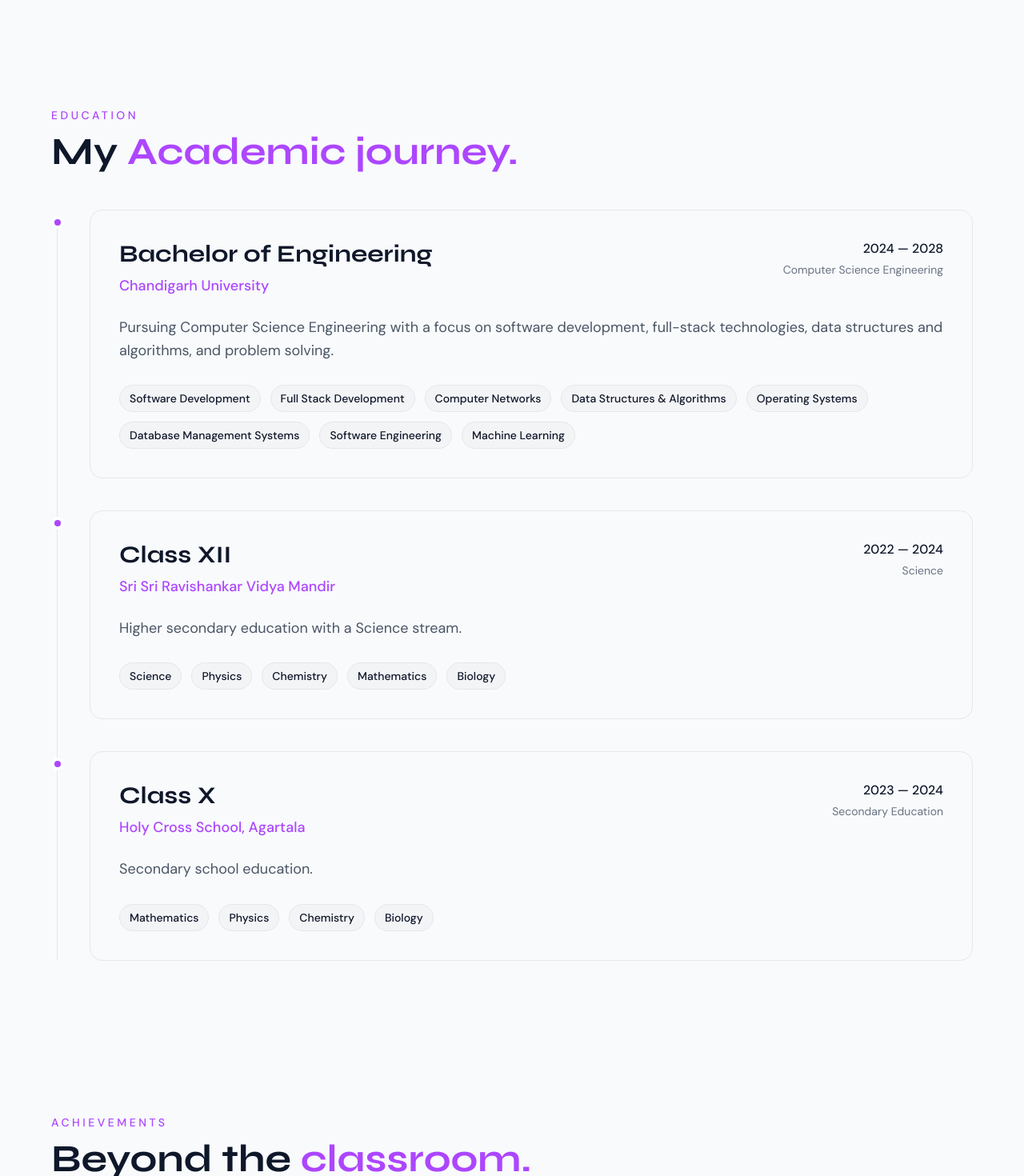
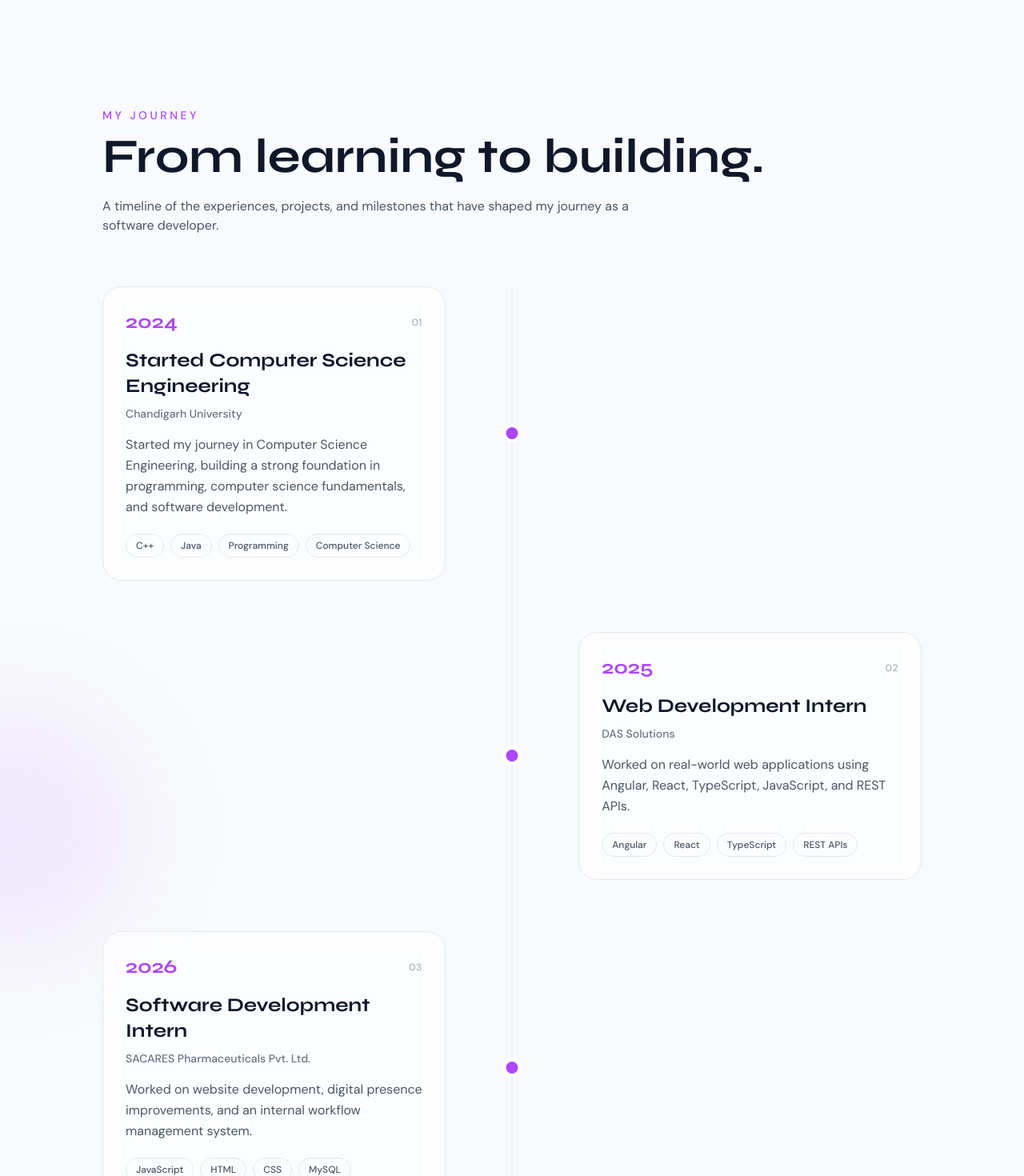
Before and after one commit to Sumatrapal/Portfolio, a React (Vite) app: page / in a window 1280 px wide. Shown: the part 8160-9630 px from the top of the page at 80% size. Built offline with nearby package versions, Linux system fonts and the light colour scheme.

Commit message:
Feature added

```diff
--- a/src/components/Education.jsx
+++ b/src/components/Education.jsx
@@ -1,41 +1,45 @@
-const education = [
+import { motion } from "framer-motion";
+
+const journey = [
   {
-    degree: "Bachelor of Engineering",
-    institution: "Chandigarh University",
-    duration: "2024 — 2028",
-    subtitle: "Computer Science Engineering",
+    year: "2024",
+    title: "Started Computer Science Engineering",
+    place: "Chandigarh University",
     description:
-      "Pursuing Computer Science Engineering with a focus on software development, full-stack technologies, data structures and algorithms, and problem solving.",
-    tags: [
-      "Software Development",
-      "Full Stack Development",
-      "Computer Networks",
-      "Data Structures & Algorithms",
-      "Operating Systems",
-      "Database Management Systems",
-      "Software Engineering",
-      "Machine Learning",
-    ],
+      "Started my journey in Computer Science Engineering, building a strong foundation in programming, computer science fundamentals, and software development.",
+    tags: ["C++", "Java", "Programming", "Computer Science"],
   },
-
   {
-    degree: "Class XII",
-    institution: "Sri Sri Ravishankar Vidya Mandir",
-    duration: "2022 — 2024",
-    subtitle: "Science",
+    year: "2025",
+    title: "Web Development Intern",
+    place: "DAS Solutions",
     description:
-      "Higher secondary education with a Science stream.",
-    tags: ["Science", "Physics", "Chemistry", "Mathematics", "Biology"],
+      "Worked on real-world web applications using Angular, React, TypeScript, JavaScript, and REST APIs.",
+    tags: ["Angular", "React", "TypeScript", "REST APIs"],
   },
-
   {
-    degree: "Class X",
-    institution: "Holy Cross School, Agartala",
-    duration: "2023 — 2024",
-    subtitle: "Secondary Education",
+    year: "2026",
+    title: "Software Development Intern",
+    place: "SACARES Pharmaceuticals Pvt. Ltd.",
     description:
-      "Secondary school education.",
-    tags: ["Mathematics", "Physics", "Chemistry", "Biology"],
+      "Worked on website development, digital presence improvements, and an internal workflow management system.",
+    tags: ["JavaScript", "HTML", "CSS", "MySQL"],
+  },
+  {
+    year: "2026",
+    title: "Hackathons & Technical Projects",
+    place: "Building • Learning • Experimenting",
+    description:
+      "Expanded into full-stack development, AI-based projects, machine learning, hackathons, and problem solving.",
+    tags: ["Full Stack", "AI", "Machine Learning", "DSA"],
+  },
+  {
+    year: "NOW",
+    title: "Becoming a Better Software Engineer",
+    place: "Currently",
+    description:
+      "Focused on strengthening full-stack development, data structures and algorithms, software engineering, and building meaningful products.",
+    tags: ["React", "Node.js", "DSA", "Software Engineering"],
   },
 ];
 
@@ -43,97 +47,165 @@ const Education = () => {
   return (
     <section
       id="education"
-      className="py-24 px-6"
+      className="relative px-6 py-24 overflow-hidden"
     >
-      <div className="max-w-6xl mx-auto">
+      {/* Background Glow */}
+      <motion.div
+        className="absolute top-1/3 -left-32 w-72 h-72 bg-purple-500/10 rounded-full blur-3xl"
+        animate={{
+          y: [0, 40, 0],
+          scale: [1, 1.1, 1],
+        }}
+        transition={{
+          duration: 8,
+          repeat: Infinity,
+          ease: "easeInOut",
+        }}
+      />
 
-        {/* Heading */}
-        <div className="mb-12">
+      <div className="relative max-w-5xl mx-auto">
+
+        {/* Section Heading */}
+        <motion.div
+          initial={{ opacity: 0, y: 30 }}
+          whileInView={{ opacity: 1, y: 0 }}
+          viewport={{ once: true, amount: 0.2 }}
+          transition={{ duration: 0.7 }}
+        >
           <p className="text-sm font-medium tracking-[0.25em] uppercase text-purple-500">
-            Education
+            My Journey
           </p>
 
-          <h2 className="mt-3 font-[Syne] text-4xl md:text-5xl font-bold">
-            My{" "}
-            <span className="text-purple-500">
-              Academic journey.
-            </span>
+          <h2 className="mt-3 font-[Syne] text-4xl md:text-6xl font-bold">
+            From learning to building.
           </h2>
-        </div>
+
+          <p className="mt-5 max-w-2xl text-gray-600 dark:text-gray-400">
+            A timeline of the experiences, projects, and milestones
+            that have shaped my journey as a software developer.
+          </p>
+        </motion.div>
 
         {/* Timeline */}
-        <div className="relative">
+        <div className="relative mt-16">
 
-          {/* Timeline Line */}
-          <div className="absolute left-[7px] top-2 bottom-0 w-px bg-gray-200 dark:bg-gray-800 hidden md:block" />
+          {/* Vertical Line */}
+          <div className="absolute left-[11px] md:left-1/2 top-0 bottom-0 w-px bg-gray-200 dark:bg-gray-800 md:-translate-x-1/2" />
 
-          <div className="space-y-10">
+          <div className="space-y-16">
+            {journey.map((item, index) => (
+              <motion.div
+                key={item.year + item.title}
+                initial={{
+                  opacity: 0,
+                  y: 40,
+                }}
+                whileInView={{
+                  opacity: 1,
+                  y: 0,
+                }}
+                viewport={{
+                  once: true,
+                  amount: 0.2,
+                }}
+                transition={{
+                  duration: 0.7,
+                  delay: index * 0.08,
+                }}
+                className={`relative flex items-start md:items-center ${
+                  index % 2 === 0
+                    ? "md:flex-row"
+                    : "md:flex-row-reverse"
+                }`}
+              >
+                {/* Timeline Dot */}
+                <motion.div
+                  className="absolute left-0 md:left-1/2 w-[23px] h-[23px] rounded-full border-4 border-white dark:border-black bg-purple-500 md:-translate-x-1/2 z-10"
+                  whileHover={{
+                    scale: 1.35,
+                  }}
+                  transition={{
+                    duration: 0.2,
+                  }}
+                />
 
-            {education.map((item, index) => (
-              <div
-                key={index}
-                className="relative md:pl-12"
-              >
+                {/* Content */}
+                <div
+                  className={`ml-12 md:ml-0 w-full md:w-[45%] ${
+                    index % 2 === 0
+                      ? "md:pr-8"
+                      : "md:pl-8"
+                  }`}
+                >
+                  <motion.div
+                    whileHover={{
+                      y: -5,
+                    }}
+                    transition={{
+                      duration: 0.25,
+                    }}
+                    className="group rounded-3xl border border-gray-200 dark:border-gray-800 p-6 md:p-7 bg-white/60 dark:bg-black/40 backdrop-blur-sm hover:border-purple-500/40 hover:shadow-xl transition-all duration-300"
+                  >
+                    {/* Year */}
+                    <div className="flex items-center justify-between gap-4">
+                      <span className="font-[Syne] text-2xl font-bold text-purple-500">
+                        {item.year}
+                      </span>
 
-                {/* Timeline Dot */}
-                <div className="hidden md:block absolute left-0 top-2 w-4 h-4 rounded-full border-4 border-white dark:border-black bg-purple-500" />
-
-                {/* Education Card */}
-                <div className="p-7 md:p-9 rounded-2xl border border-gray-200 dark:border-gray-800">
-
-                  {/* Header */}
-                  <div className="flex flex-col md:flex-row md:items-start md:justify-between gap-4">
-
-                    <div>
-                      <h3 className="text-2xl md:text-3xl font-bold">
-                        {item.degree}
-                      </h3>
-
-                      <p className="mt-2 text-lg text-purple-500 font-medium">
-                        {item.institution}
-                      </p>
+                      <span className="text-xs uppercase tracking-wider text-gray-400">
+                        {String(index + 1).padStart(2, "0")}
+                      </span>
                     </div>
 
-                    <div className="md:text-right">
-                      <p className="font-medium">
-                        {item.duration}
-                      </p>
+                    {/* Title */}
+                    <h3 className="mt-4 font-[Syne] text-xl md:text-2xl font-bold group-hover:text-purple-500 transition-colors duration-300">
+                      {item.title}
+                    </h3>
 
-                      <p className="mt-1 text-sm text-gray-500">
-                        {item.subtitle}
-                      </p>
-                    </div>
+                    {/* Place */}
+                    <p className="mt-2 text-sm font-medium text-gray-500 dark:text-gray-400">
+                      {item.place}
+                    </p>
 
-                  </div>
+                    {/* Description */}
+                    <p className="mt-4 text-sm md:text-base leading-relaxed text-gray-600 dark:text-gray-400">
+                      {item.description}
+                    </p>
 
-                  {/* Description */}
-                  <p className="mt-6 text-lg leading-relaxed text-gray-600 dark:text-gray-400">
-                    {item.description}
-                  </p>
-
-                  {/* Tags */}
-                  {item.tags.length > 0 && (
-                    <div className="mt-7 flex flex-wrap gap-3">
-
+                    {/* Tags */}
+                    <div className="mt-5 flex flex-wrap gap-2">
                       {item.tags.map((tag) => (
                         <span
                           key={tag}
-                          className="px-3 py-1.5 rounded-full bg-gray-100 dark:bg-gray-900 border border-gray-200 dark:border-gray-800 text-sm font-medium"
+                          className="px-3 py-1.5 rounded-full text-xs font-medium border border-gray-200 dark:border-gray-800 text-gray-600 dark:text-gray-400"
                         >
                           {tag}
                         </span>
                       ))}
-
                     </div>
-                  )}
-
+                  </motion.div>
                 </div>
-              </div>
+              </motion.div>
             ))}
-
           </div>
         </div>
 
+        {/* Ending */}
+        <motion.div
+          initial={{ opacity: 0, y: 20 }}
+          whileInView={{ opacity: 1, y: 0 }}
+          viewport={{ once: true }}
+          transition={{ duration: 0.6 }}
+          className="mt-20 text-center"
+        >
+          <p className="text-sm uppercase tracking-[0.25em] text-gray-400">
+            The journey continues
+          </p>
+
+          <p className="mt-3 font-[Syne] text-2xl md:text-3xl font-bold">
+            Build. Learn. Repeat. 🚀
+          </p>
+        </motion.div>
       </div>
     </section>
   );
```
